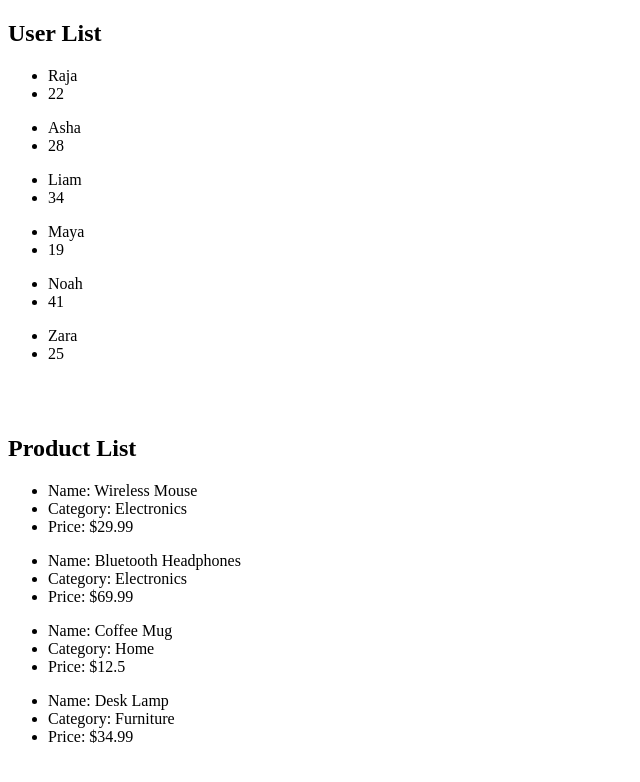
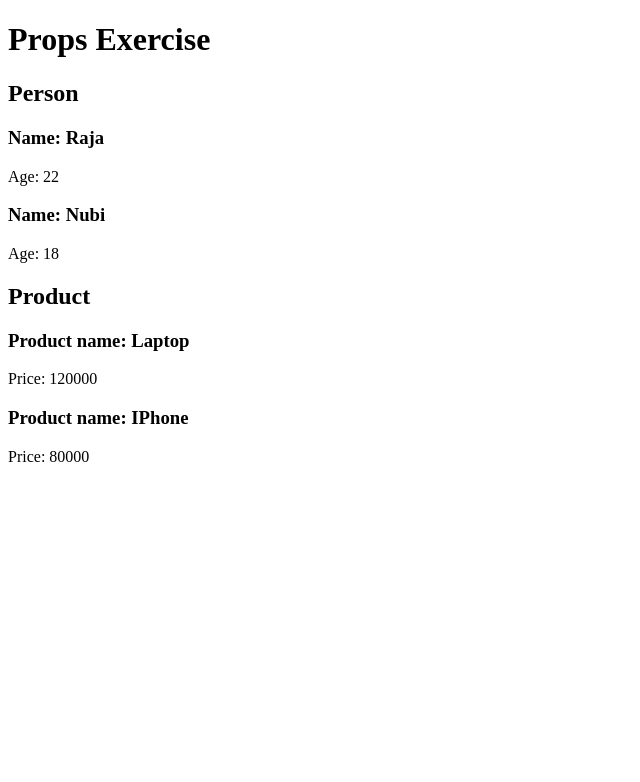
Before and after one commit to RajaMahanty/react-madness, a React (Vite) app: page / in a window 1280 px wide. Shown: the top 782 px of the page, without its empty margins (0-640 px from the left). Built offline with nearby package versions, Linux system fonts and the light colour scheme.

Commit message:
Prop Exercise Complete

```diff
--- a/src/App.jsx
+++ b/src/App.jsx
@@ -1,15 +1,20 @@
-import ProductList from "./components/ProductList";
-import UserListV2 from "./components/UserListV2";
+import Person from "./components/Person";
+import Product from "./components/Product";
 
 const App = () => {
 	return (
 		<main>
-			<h2>User List</h2>
-			<UserListV2 />
-			<br />
-			<br />
-			<h2>Product List</h2>
-			<ProductList />
+			<h1>Props Exercise</h1>
+			<section>
+				<h2>Person</h2>
+				<Person name={"Raja"} age={22} />
+				<Person name={"Nubi"} age={18} />
+			</section>
+			<section>
+				<h2>Product</h2>
+				<Product name={"Laptop"} price={120000} />
+				<Product name={"IPhone"} price={80000} />
+			</section>
 		</main>
 	);
 };
--- /dev/null
+++ b/src/components/Person.jsx
@@ -0,0 +1,10 @@
+const Person = (person) => {
+	return (
+		<div>
+			<h3>Name: {person.name}</h3>
+			<p>Age: {person.age}</p>
+		</div>
+	);
+};
+
+export default Person;
--- /dev/null
+++ b/src/components/Product.jsx
@@ -0,0 +1,10 @@
+const Product = (props) => {
+	return (
+		<div>
+			<h3>Product name: {props.name}</h3>
+			<p>Price: {props.price}</p>
+		</div>
+	);
+};
+
+export default Product;
```
